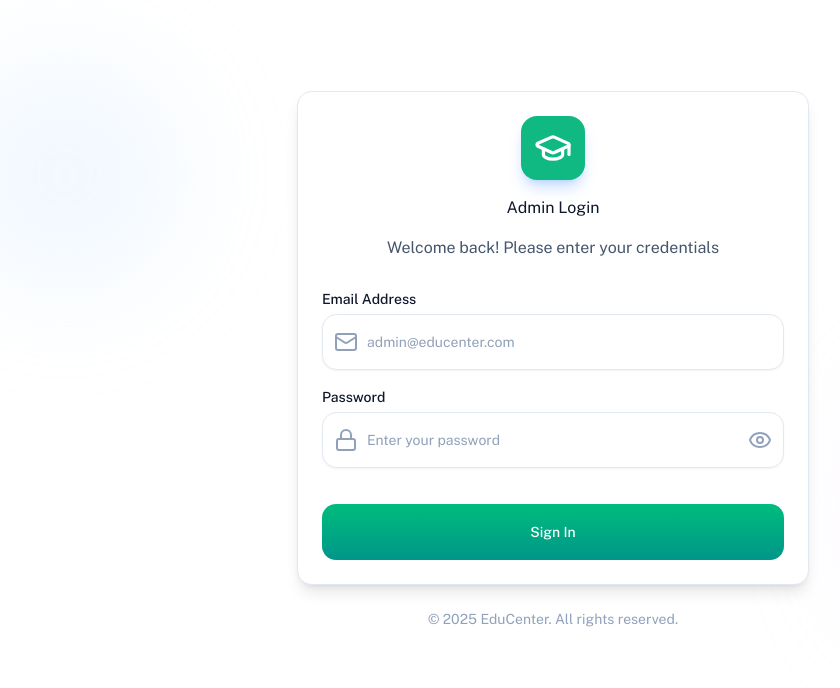
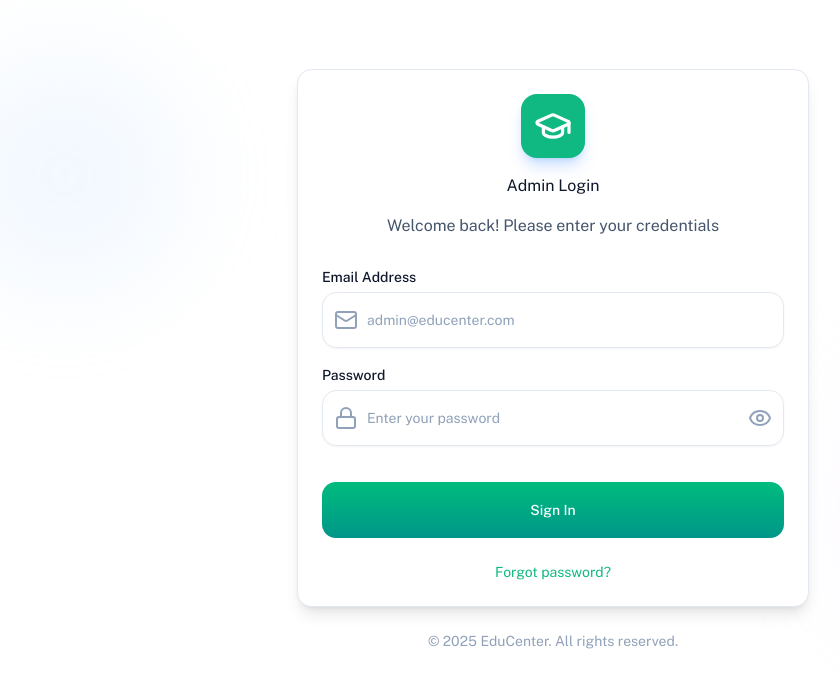
Before and after one commit to mdasif-me/cms-csr, a Next.js app: page /login in a window 1280 px wide. Shown: the top 688 px of the page, without its empty margins (87-927 px from the left). Built offline with nearby package versions, Linux system fonts and the light colour scheme; no server answers.

Commit message:
feat(auth): add 'Forgot password?' link to login page footer

```diff
--- a/src/app/(public)/login/page.tsx
+++ b/src/app/(public)/login/page.tsx
@@ -1,6 +1,7 @@
 import { LoginForm } from '@/lib/features/auth';
+import Link from 'next/link';
 import Logo from '../../components/shared/logo';
-import { Card, CardContent } from '../../components/shared/ui/card';
+import { Card, CardContent, CardFooter } from '../../components/shared/ui/card';
 
 export default function LoginPage() {
   return (
@@ -21,6 +22,14 @@ export default function LoginPage() {
               <LoginForm />
             </div>
           </CardContent>
+          <CardFooter className='justify-center text-primary text-sm'>
+            <Link
+              href={'/forgot-password'}
+              className='hover:underline hover:opacity-90'
+            >
+              Forgot password?
+            </Link>
+          </CardFooter>
         </Card>
         <p className='text-center text-sm text-muted-foreground mt-6'>
           &copy; 2025 EduCenter. All rights reserved.
```
